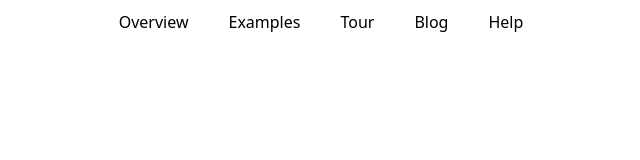
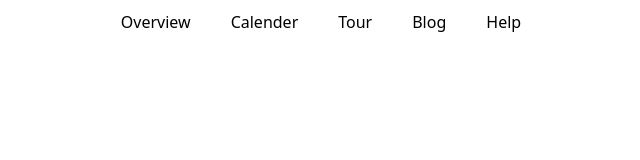
Before and after one commit to ModEraNoah/Studi-Planer, a React (Vite) app: page / in a window 1280 px wide. Shown: the top 160 px of the page, without its empty margins (319-959 px from the left). Built offline with nearby package versions, Linux system fonts and the light colour scheme.

Commit message:
refactor: renaming example path to calender

```diff
--- a/src/App.tsx
+++ b/src/App.tsx
@@ -6,7 +6,7 @@ import CalenderMain from "./calender/CalenderMain";
 
 const headings: { id: string; text: string }[] = [
   { id: "overview", text: "Overview" },
-  { id: "examples", text: "Examples" },
+  { id: "calender", text: "Calender" },
   { id: "tour", text: "Tour" },
   { id: "blog", text: "Blog" },
   { id: "help", text: "Help" },
@@ -25,7 +25,7 @@ function App() {
       />
       <Routes>
         <Route path="/overview" element={<Overview />} />
-        <Route path="/examples" element={<CalenderMain />} />
+        <Route path="/calender" element={<CalenderMain />} />
       </Routes>
     </>
   );
```
